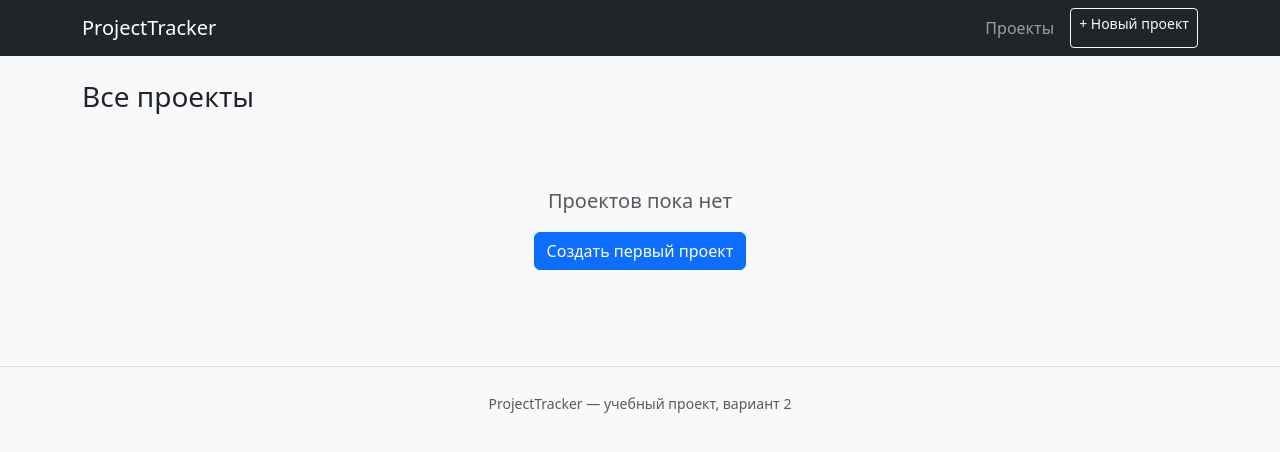
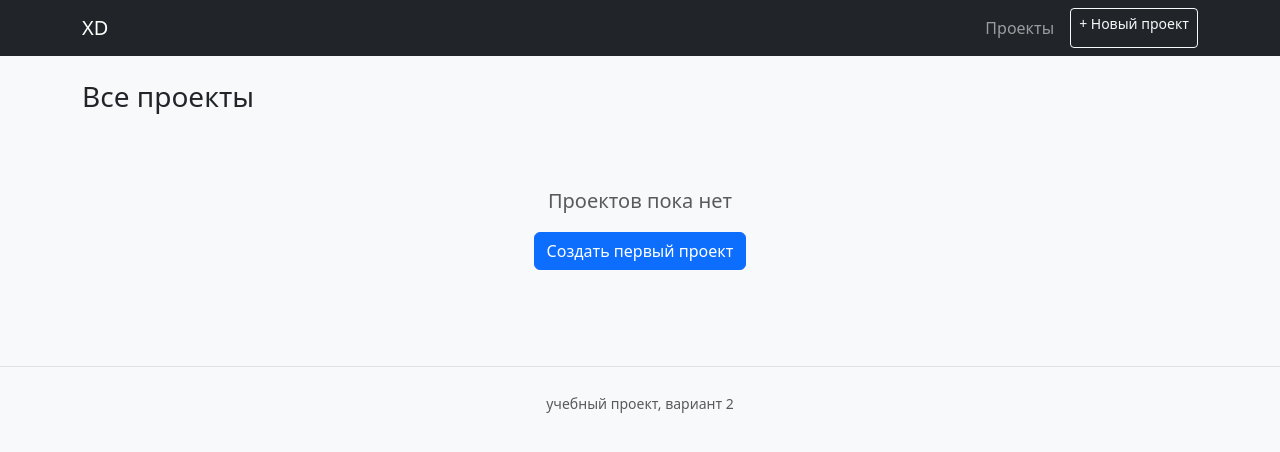
Before and after one commit to ubermens4/homeworkxd, a Flask app: page / in a window 1280 px wide. Shown: the top 452 px of the page. Run offline with Flask 3, Linux system fonts and the light colour scheme.

Commit message:
Update base.html

```diff
--- a/templates/base.html
+++ b/templates/base.html
@@ -12,7 +12,7 @@
 
     <nav class="navbar navbar-expand-lg navbar-dark bg-dark mb-4">
         <div class="container">
-            <a class="navbar-brand" href="{{ url_for('index') }}">ProjectTracker</a>
+            <a class="navbar-brand" href="{{ url_for('index') }}">XD</a>
             <div class="navbar-nav ms-auto">
                 <a class="nav-link" href="{{ url_for('index') }}">Проекты</a>
                 <a class="btn btn-outline-light btn-sm ms-2" href="{{ url_for('project_new') }}">+ Новый проект</a>
@@ -37,7 +37,7 @@
     </div>
 
     <footer class="text-center text-muted py-4 mt-5 border-top">
-        <small>ProjectTracker — учебный проект, вариант 2</small>
+        <small>учебный проект, вариант 2</small>
     </footer>
 
     <script src="https://cdn.jsdelivr.net/npm/bootstrap@5.3.3/dist/js/bootstrap.bundle.min.js"></script>
```
